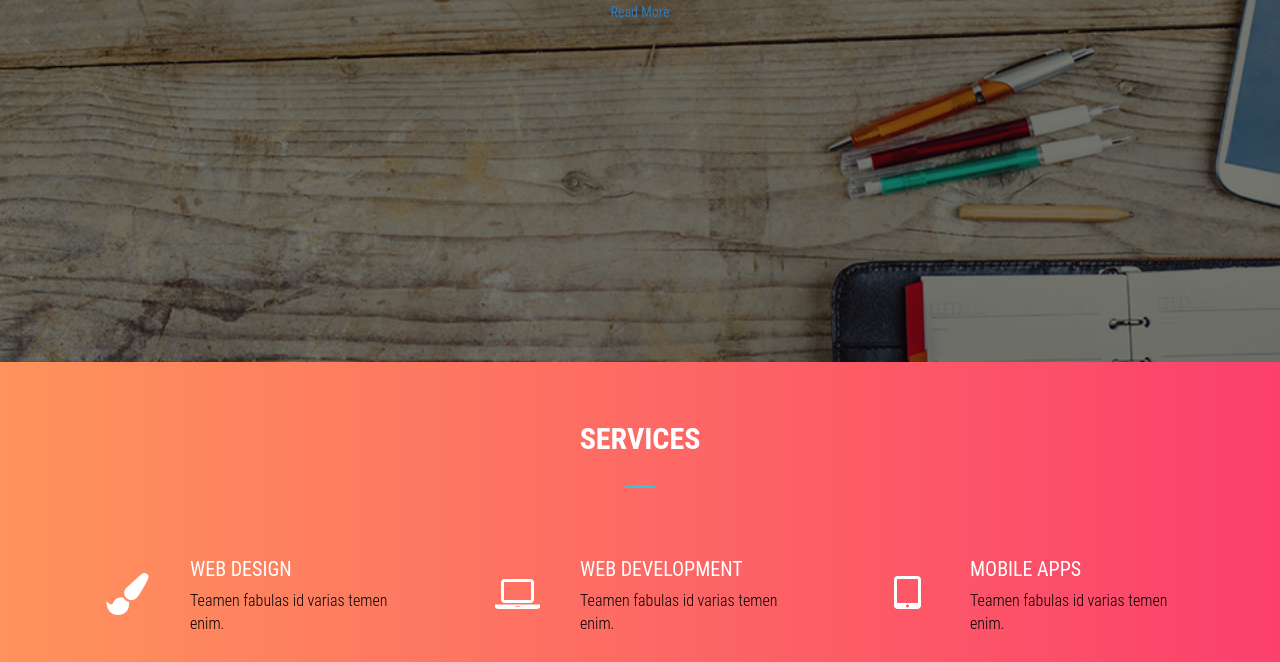
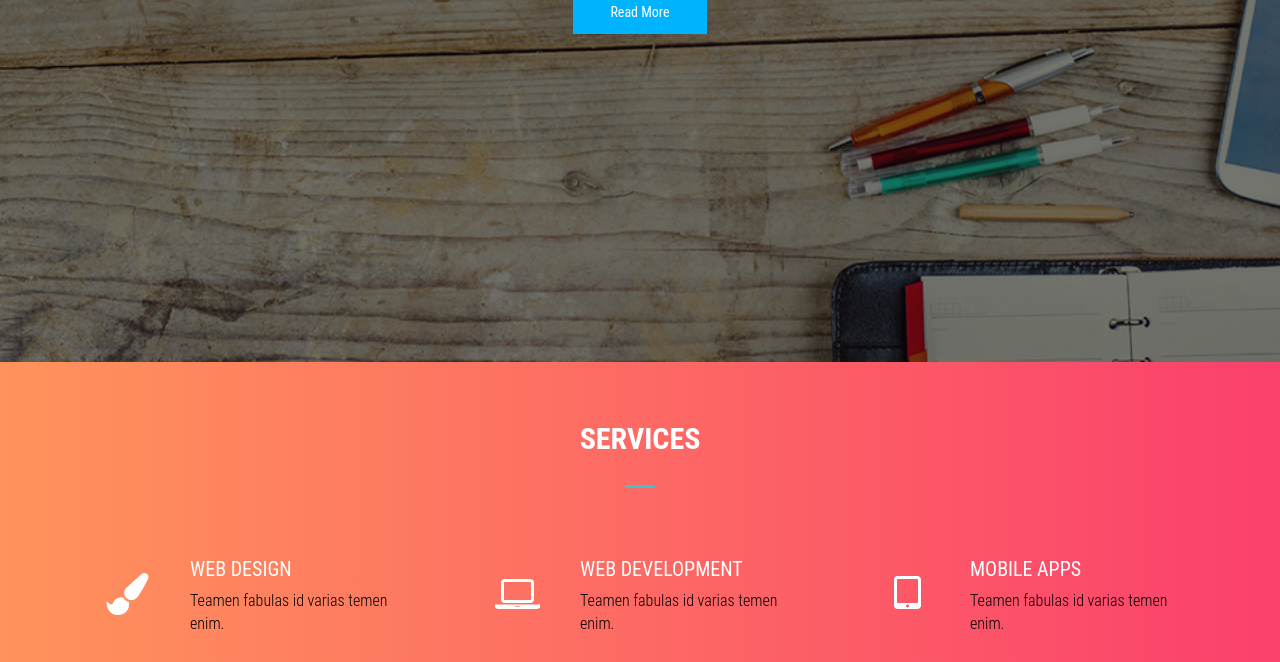
Before and after one commit to pravindeshatwar/pravindeshatwar.github.io, a plain HTML site: page index.html in a window 1280 px wide. Shown: the part 438-1100 px from the top of the page. Drawn offline with nearby package versions, Linux system fonts and the light colour scheme.

Commit message:
Update style.css

```diff
--- a/css/style.css
+++ b/css/style.css
@@ -68,6 +68,33 @@ h3{
 	background-size: cover;
 	background-position: center;
 	background-attachment: fixed;
+}
+
+/*    home button   */
+.more a {
+    font-size: 1em;
+    color: #fff;
+    padding: 0.7em 2.5em;
+    position: relative;
+    -webkit-backface-visibility: hidden;
+    -moz-osx-font-smoothing: grayscale;
+    text-decoration: none;
+    display: inline-block;
+    background: #00b3fe;
+    font-family: 'Roboto Condensed', sans-serif;
+    border: 2px solid #00b3fe;
+	-webkit-transition:.5s all;
+	-moz-transition:.5s all;
+	-o-transition:.5s all;
+	-ms-transition:.5s all;
+	transition:.5s all;
+}
+.more a:hover{
+	background:transparent;
+	-webkit-border-radius:30px;
+	-moz-border-radius:30px;
+	border-radius:30px;
+	 color: #00b3fe;;
 }
 
 /*   Button   */
```
